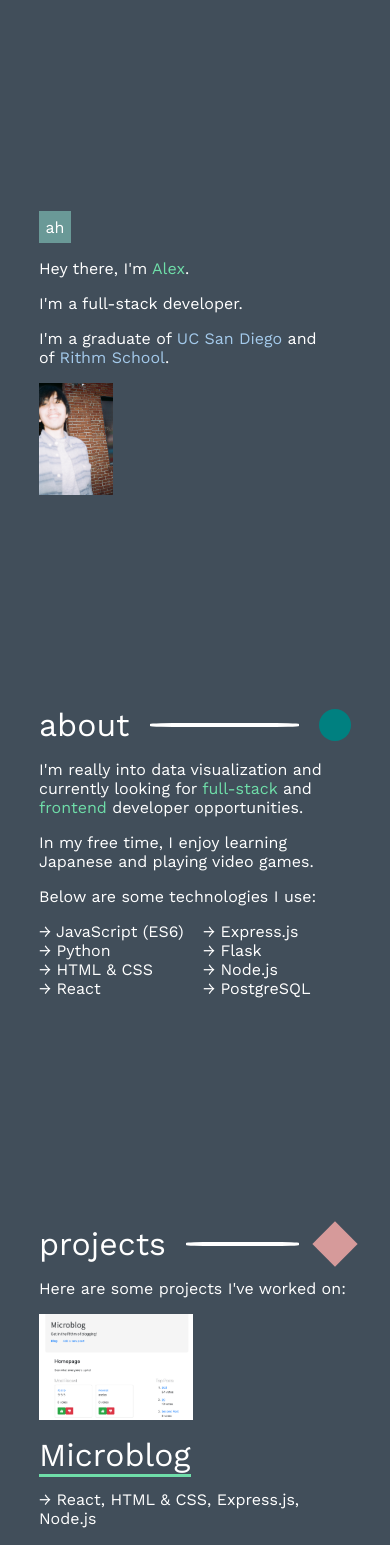
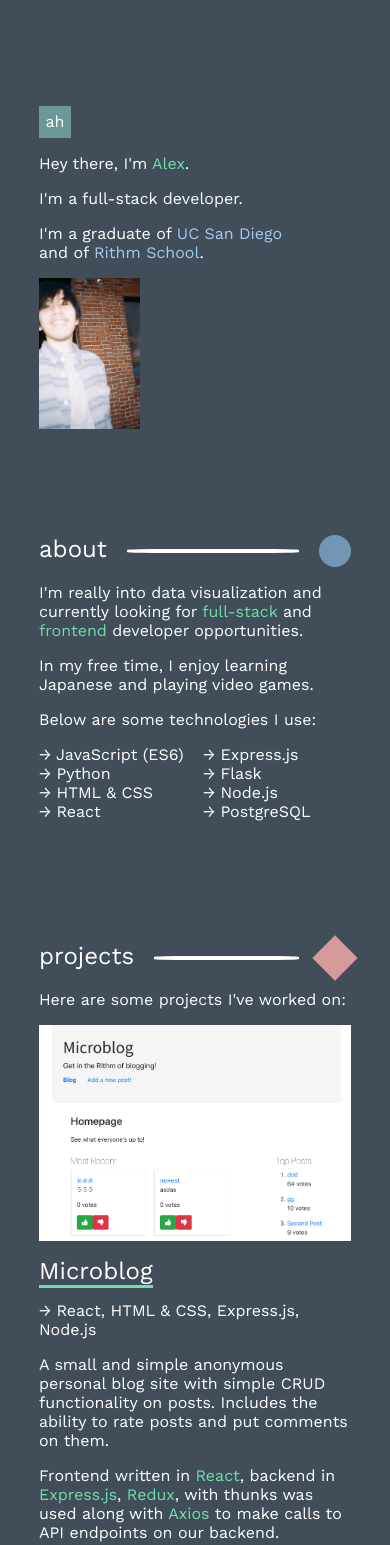
Before and after one commit to hungale/pf-react, a React (Create React App) app: page / in a window 390 px wide. Shown: the top 1545 px of the page. Built offline with nearby package versions, Linux system fonts and the light colour scheme.

Commit message:
refactor CSS

```diff
--- a/src/App.css
+++ b/src/App.css
@@ -10,11 +10,9 @@
 
 .grid {
   display: grid;
-  /* padding: 60px 2vw 60px 2vw; */
   grid-template-columns: repeat(12, 1fr);
   grid-column-gap: 5px;
 }
-
 .main-width {
   grid-column: 1/12;
 }
@@ -25,6 +23,24 @@
 .grid-img-md {
   width: 100%;
   grid-column: 1 / span 6;
+}
+@media (max-width: 1024px) {
+  .grid {
+    display: grid;
+    grid-template-columns: repeat(6, 1fr);
+    grid-column-gap: 5px;
+  }
+  .main-width {
+    grid-column: 1/6;
+  }
+  .grid-img-sm {
+    width: 100%;
+    grid-column: 1 / span 2;
+  }
+  .grid-img-md {
+    width: 100%;
+    grid-column: 1 / span 6;
+  }
 }
 
 :root {
@@ -51,7 +67,7 @@ a:visited {
 }
 
 .break {
-  padding-top: 25vh;
+  padding-top: 12.5vh;
 }
 .break-sm {
   padding-top: 43vh;
@@ -59,6 +75,9 @@ a:visited {
 
 .text {
   font-size: 18pt;
+}
+.title-text {
+  font-size: 24pt;
 }
 @media (max-width: 768px) {
   .text {
@@ -69,13 +88,10 @@ a:visited {
   }
 }
 
-.title-text {
-  font-size: 24pt;
-}
-
 .img-small {
   height: 30vh;
 }
+
 .img-md {
   width: 50%;
   height: 50%;
--- a/src/App.js
+++ b/src/App.js
@@ -52,7 +52,7 @@ const App = () => {
       <div className="about break">
         <ColoredSpan className="title-text ">about</ColoredSpan>
         <div className="dividing-line"></div>
-        <div className="teal circle"></div>
+        <div className="blue circle"></div>
       </div>
 
       <div className="about text grid">
@@ -179,9 +179,8 @@ const App = () => {
           <ColoredSpan>
             <p>Thanks for visiting my site!</p>
             <p>
-              This was designed with a lot of help from
+              Design: Alex +
               <a href="https://cdcom5.carterd.now.sh/"> Carter Duong</a>, so
-              please give his site and his work a look too!
             </p>
             <p>You can also find me on GitHub and LinkedIn:</p>
           </ColoredSpan>
--- a/src/components/Monogram/index.js
+++ b/src/components/Monogram/index.js
@@ -6,11 +6,11 @@ import COLORS from "../../utils/styles";
 A square monogram with text inside.
 */
 
-const flexCenter = styled.div`
-  display: flex;
-  align-items: center;
-  justify-content: center;
-`;
+// const flexCenter = styled.div`
+//   display: flex;
+//   align-items: center;
+//   justify-content: center;
+// `;
 
 const Monogram = styled.div`
   color: ${(props) => props.color};
```
